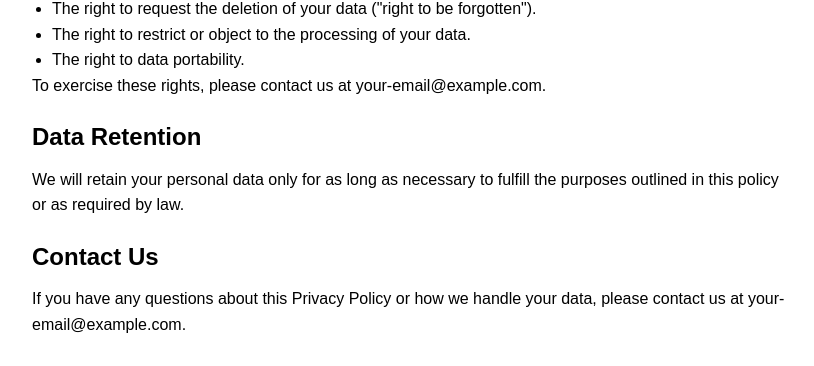
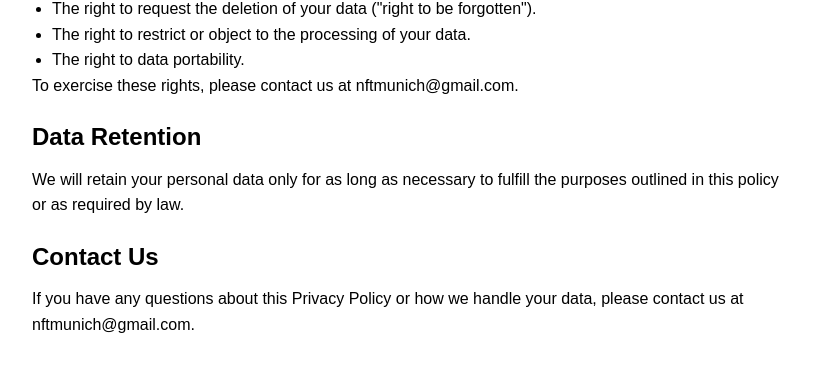
Before and after one commit to ashray-00/nftmunich, a Next.js app: page /privacy-policy in a window 1280 px wide. Shown: the part 806-1172 px from the top of the page, without its empty margins (228-1042 px from the left). Built offline with nearby package versions, Linux system fonts and the light colour scheme.

Commit message:
Changed the email address in privacy policy

```diff
--- a/src/app/privacy-policy/page.tsx
+++ b/src/app/privacy-policy/page.tsx
@@ -41,12 +41,12 @@ const PrivacyPolicy = () => {
             <ul className={styles.list}>
                 <li>The right to access your personal data.</li>
                 <li>The right to correct inaccurate or incomplete data.</li>
-                <li>The right to request the deletion of your data ("right to be forgotten").</li>
+                <li>The right to request the deletion of your data (&quot;right to be forgotten&quot;).</li>
                 <li>The right to restrict or object to the processing of your data.</li>
                 <li>The right to data portability.</li>
             </ul>
             <p className={styles.text}>
-                To exercise these rights, please contact us at <a href="mailto:your-email@example.com">your-email@example.com</a>.
+                To exercise these rights, please contact us at <a href="mailto:nftmunich@gmail.com">nftmunich@gmail.com</a>.
             </p>
             <h2 className={styles.subtitle}>Data Retention</h2>
             <p className={styles.text}>
@@ -54,7 +54,7 @@ const PrivacyPolicy = () => {
             </p>
             <h2 className={styles.subtitle}>Contact Us</h2>
             <p className={styles.text}>
-                If you have any questions about this Privacy Policy or how we handle your data, please contact us at <a href="mailto:your-email@example.com">your-email@example.com</a>.
+                If you have any questions about this Privacy Policy or how we handle your data, please contact us at <a href="mailto:nftmunich@gmail.com">nftmunich@gmail.com</a>.
             </p>
             <button className={styles.backButton} onClick={() => router.back()}>
                 Go Back
```
